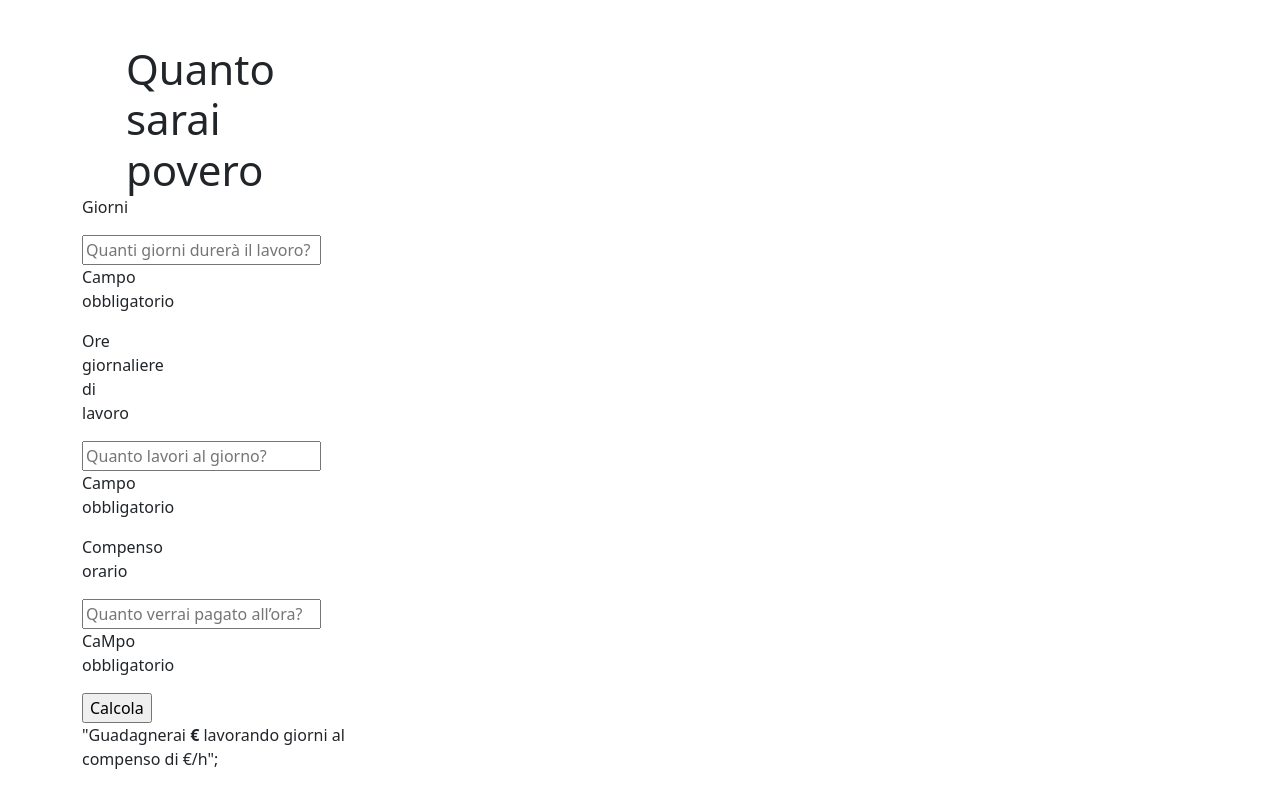
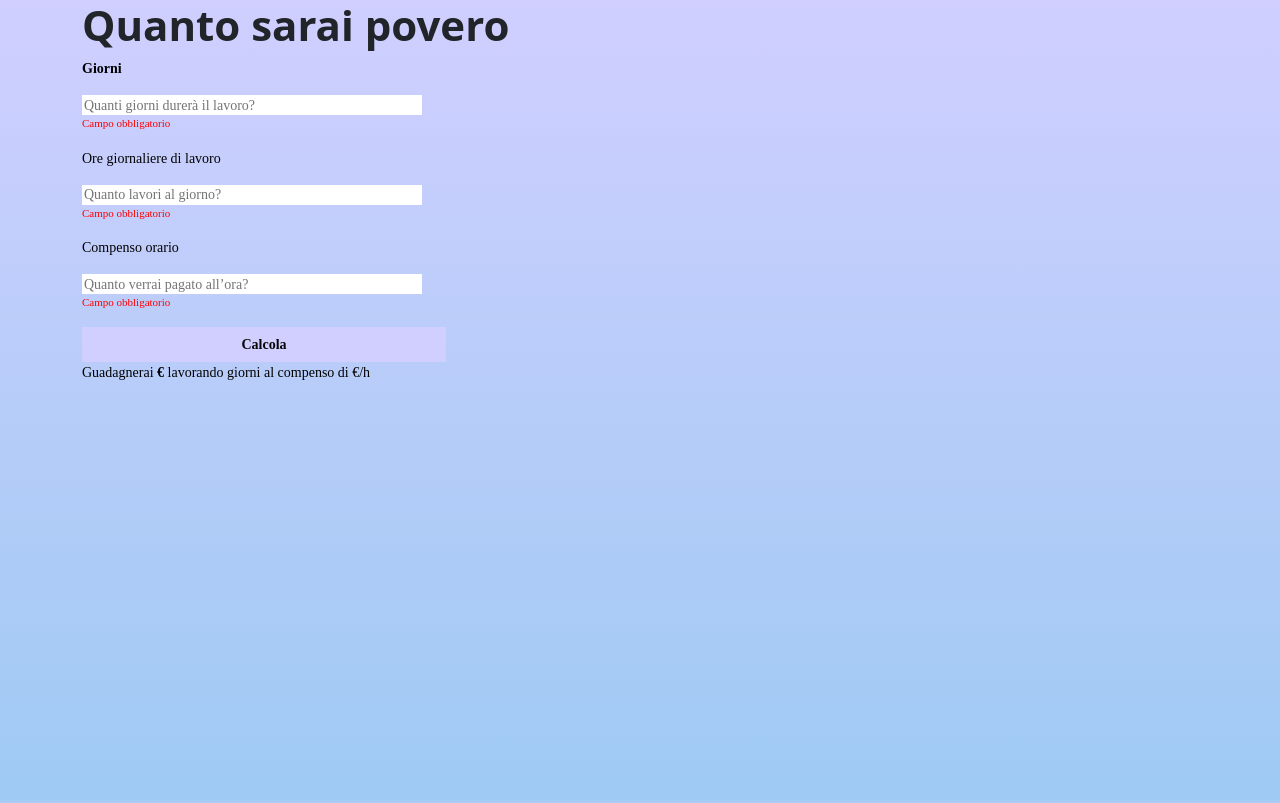
Before and after one commit to Daniel-ui-bit/Stipend, a PHP site: page / in a window 1280 px wide. After the commit the page ends 463 px from the top, so only its background shows below. Run offline with PHP 8.4, Linux system fonts and the light colour scheme.

Commit message:
Aggiunte classi nel css

```diff
--- a/Sito/Index.php
+++ b/Sito/Index.php
@@ -9,7 +9,7 @@
 <body>
     <form action="<?php echo $_SERVER["PHP_SELF"];?>" method="post">
         <div class="container">
-            <div class="col-6">
+            <div class="col-12">
                 <div class="rec_Sfondo">
 
                     <div class="row">
@@ -20,13 +20,13 @@
 
                     <div class="row">
                         <div class="col-1">
-                            <p class="Paraghrap">Giorni</p>
+                            <p class="Paraghrap"><b>Giorni</b></p>
                         </div>
                     </div>
 
                     <div class="row">
                         <div class="col-4">
-                            <input type="text" id="DurataLavoro" name="DurataLavoro" placeholder="Quanti giorni durerà il lavoro?">
+                            <input type="text" id="DurataLavoro" name="DurataLavoro" placeholder="Quanti giorni durerà il lavoro?" class="Text-box">
                         </div>
                     </div>
 
@@ -37,14 +37,14 @@
                     </div>
 
                     <div class="row">
-                        <div class="col-1">
+                        <div class="col-2">
                             <p class="Paraghrap">Ore giornaliere di lavoro</p>
                         </div>
                     </div>
 
                     <div class="row">
                         <div class="col-4">
-                            <input type="text" id="QuantoLavori" name="QuantoLavori" placeholder="Quanto lavori al giorno?">
+                            <input type="text" id="QuantoLavori" name="QuantoLavori" placeholder="Quanto lavori al giorno?" class="Text-box">
                         </div>
                     </div>
 
@@ -55,32 +55,32 @@
                     </div>
 
                     <div class="row">
-                        <div class="col-1">
+                        <div class="col-2">
                             <p class="Paraghrap">Compenso orario</p>
                         </div>
                     </div>
 
                     <div class="row">
                         <div class="col-4">
-                            <input type="text" id="PagamentoOra" name="PagamentoOra" placeholder="Quanto verrai pagato all’ora?">
+                            <input type="text" id="PagamentoOra" name="PagamentoOra" placeholder="Quanto verrai pagato all’ora?" class="Text-box">
                         </div>
                     </div>
 
                     <div class="row">
                         <div class="col-2">
-                            <p class="Campo_OBG">CaMpo obbligatorio</p>
+                            <p class="Campo_OBG">Campo obbligatorio</p>
                         </div>
                     </div>
 
                     <div class="row">
                         <div class="col-4">
-                            <input type="submit" name="submit" value="Calcola">
+                            <input type="submit" name="submit" value="Calcola" class="Button">
                         </div>
                     </div>
 
                     <div class="row">
-                        <div class="col-6">
-                            <p>"Guadagnerai <b><span id="PagamentoLavoro"></span> €</b> lavorando <span id="DurataDelLavoro"></span> giorni al compenso di <span id="PagamentoPerOra"></span> €/h";</p>
+                        <div class="col-4">
+                            <p class="Result">Guadagnerai <b><span id="PagamentoLavoro"></span> €</b> lavorando <span id="DurataDelLavoro"></span> giorni al compenso di <span id="PagamentoPerOra"></span> €/h</p>
                         </div>
                     </div>
 
--- a/Sito/Static/Css/Style.css
+++ b/Sito/Static/Css/Style.css
@@ -1,6 +1,55 @@
 .title{
     font-size: 42px;
-    font-weight: 543;
-    margin: 44px;
-    margin-bottom: 0;
+    font-weight: 700;
 }
+
+.Paraghrap{
+    font-family: 'Raleway';
+    font-style: normal;
+    font-size: 14px;
+    color: #000000;
+}
+
+.Campo_OBG{
+    font-family: 'Raleway';
+    font-style: normal;
+    font-weight: 400;
+    font-size: 11px;
+    color: #FF0000;
+}
+
+.Text-box{
+    font-family: 'Raleway';
+    font-style: normal;
+    font-weight: 400;
+    font-size: 14px;
+    color: #A4A4A4;
+    border: none;
+    width: 340px;
+    height: 20px;
+}
+
+.Button{
+    width: 364px;
+    height: 35px;
+    background: #D0CFFF;
+    color: #070707;
+    font-family: 'Raleway';
+    font-style: normal;
+    font-weight: 700;
+    font-size: 14px;
+    border: none;
+}
+
+.Result{
+    font-family: 'Raleway';
+    font-style: normal;
+    font-weight: 400;
+    font-size: 14px;
+    color: #000000;
+}
+
+body{
+    background: linear-gradient(180deg, #D0CFFF 0%, #9ECAF3 100%);
+    mix-blend-mode: normal;
+}
```
